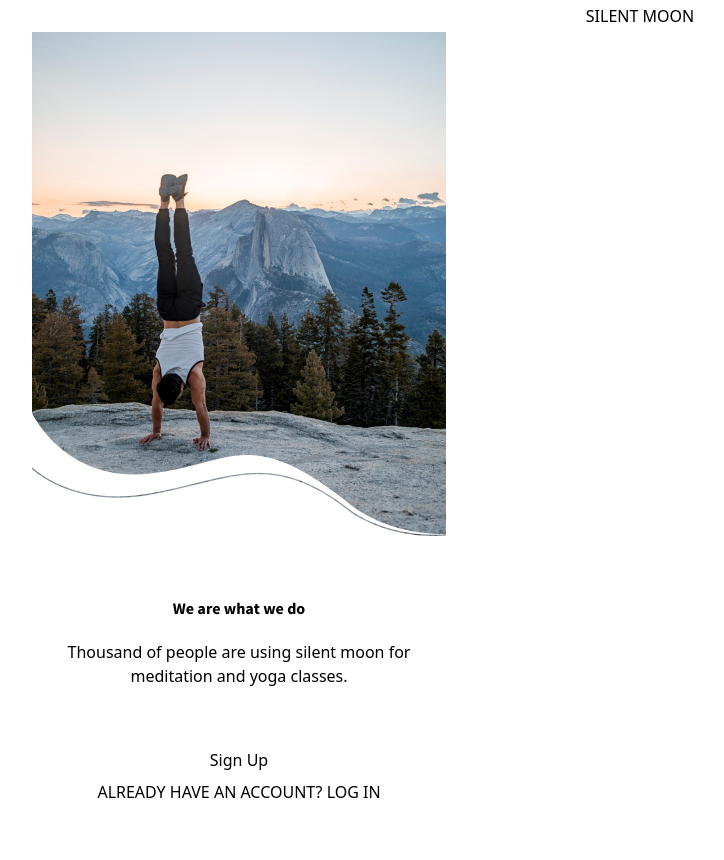
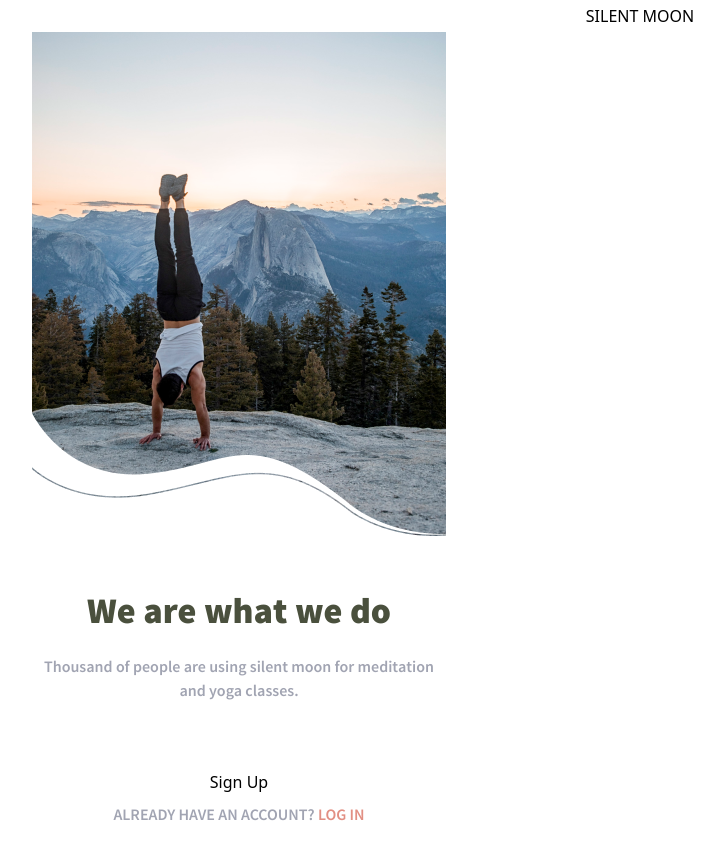
Before and after one commit to sharonVko/silent-moon, a React (Vite) app: page / in a window 1280 px wide. Shown: the top 860 px of the page, without its empty margins (0-724 px from the left). Built offline with nearby package versions, Linux system fonts and the light colour scheme; no server answers.

Commit message:
login page chanes

```diff
--- a/src/pages/login/Login.tsx
+++ b/src/pages/login/Login.tsx
@@ -12,14 +12,14 @@ export const Login = () => {
           </div>
 
           <div className="mt-10 mb-10 text-center">
-            <h1 className="p-5 sans-pro-700">We are what we do</h1>
-            <p>Thousand of people are using silent moon
+            <h1 className="p-2 sans-pro-900 f-s-36 dark-green">We are what we do</h1>
+            <p className="sans-pro-600 f-s-16 grey p-2">Thousand of people are using silent moon
             for meditation and yoga classes.</p>
           </div>
 
           <div className="text-center p-5 ">
             <Link to="/signup"><button className="">Sign Up</button></Link>
-            <p className="mt-2 brand-blue">ALREADY HAVE AN ACCOUNT? <Link to="/signin">LOG IN</Link></p>
+            <p className="mt-2 sans-pro-600 grey f-s-16 ">ALREADY HAVE AN ACCOUNT? <Link className="pink" to="/signin">LOG IN</Link></p>
           </div>
   </>
 
```
